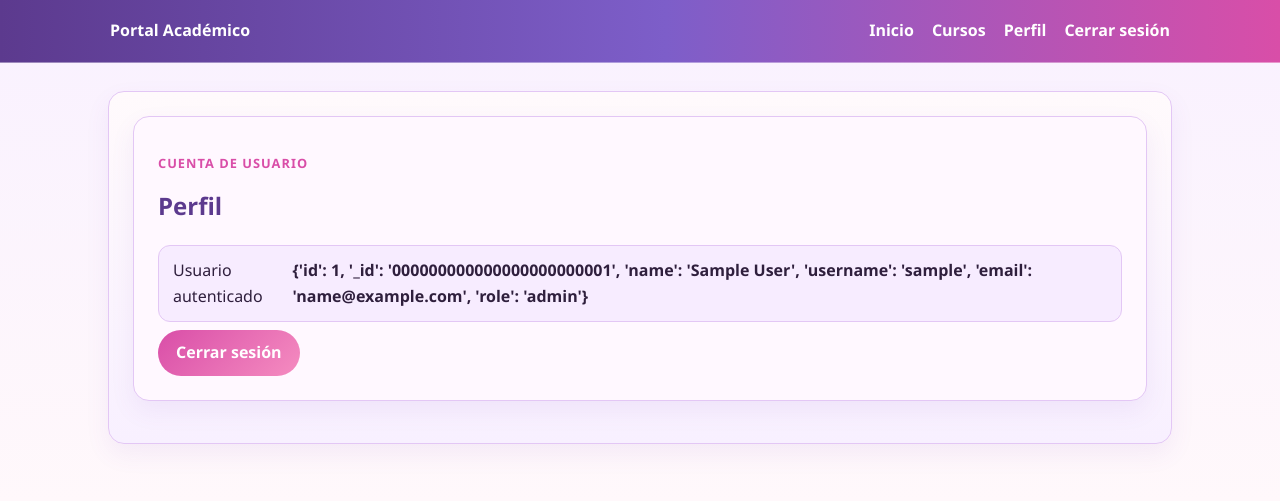
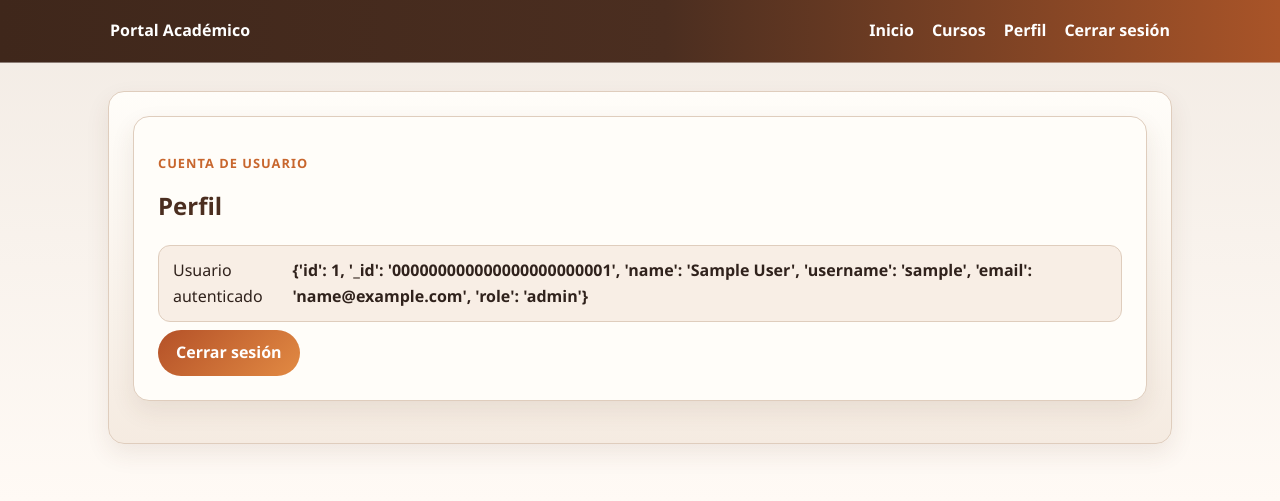
Before and after one commit to compucel724-bit/cursos_luz, a Flask app: page /perfil in a window 1280 px wide. Shown: the top 501 px of the page. Run offline with Flask 3, Linux system fonts and the light colour scheme; the visitor is signed in with stand-in values (Sample User, id 1).

Commit message:
Actualiza estilo profesional cafe y naranja

```diff
--- a/static/style.css
+++ b/static/style.css
@@ -1,13 +1,13 @@
 :root {
-    --fondo: #f8eefc;
-    --panel: #fff8ff;
-    --principal: #5c3a8e;
-    --secundario: #d94ea8;
-    --resaltado: #f2b7d4;
-    --texto: #2f1f3d;
-    --borde: #e3c7f5;
-    --boton: #7b4bbf;
-    --boton2: #e65ca6;
+    --fondo: #f4eee8;
+    --panel: #fffdf9;
+    --principal: #4b2e20;
+    --secundario: #c8662d;
+    --resaltado: #e7b17e;
+    --texto: #30221c;
+    --borde: #dfcdbd;
+    --boton: #7a4428;
+    --boton2: #d97832;
     --exito: #1d8f69;
     --error: #b93b63;
 }
@@ -16,14 +16,14 @@
 
 body {
     margin: 0;
-    background: linear-gradient(180deg, #f9f1ff 0%, #fff8fb 100%);
+    background: linear-gradient(180deg, #f2ebe4 0%, #fffaf5 100%);
     color: var(--texto);
     font-family: "Segoe UI", Arial, sans-serif;
     line-height: 1.6;
 }
 
 .site-header {
-    background: linear-gradient(90deg, var(--principal), #7d5ec9 52%, var(--secundario));
+    background: linear-gradient(90deg, #3f271b, var(--principal) 52%, #a95428);
     border-bottom: 1px solid rgba(255,255,255,0.4);
 }
 
@@ -63,7 +63,7 @@ body {
     background: var(--panel);
     border: 1px solid var(--borde);
     border-radius: 16px;
-    box-shadow: 0 10px 25px rgba(124, 76, 186, 0.08);
+    box-shadow: 0 10px 25px rgba(91, 52, 29, 0.09);
     padding: 24px;
     margin-bottom: 18px;
 }
@@ -95,7 +95,7 @@ h1, h2 {
 }
 
 .button.secondary {
-    background: linear-gradient(135deg, var(--secundario), #f58cc0);
+    background: linear-gradient(135deg, #b45128, #e28a43);
 }
 
 .form-card {
@@ -133,14 +133,14 @@ input {
     padding: 12px 15px;
     margin-bottom: 12px;
     border: 1px solid var(--borde);
-    background: #fff0fa;
+    background: #fff5eb;
 }
 
 .alert.success { color: var(--exito); }
 .alert.error { color: var(--error); }
 
 .profile {
-    background: linear-gradient(180deg, #fffafc 0%, #f8f0ff 100%);
+    background: linear-gradient(180deg, #fffdf9 0%, #f5ebe1 100%);
     border: 1px solid var(--borde);
     border-radius: 16px;
     padding: 24px;
@@ -150,7 +150,7 @@ input {
     display: flex;
     justify-content: space-between;
     align-items: center;
-    background: #f7ecff;
+    background: #f8eee5;
     border: 1px solid var(--borde);
     border-radius: 12px;
     padding: 12px 14px;
```
